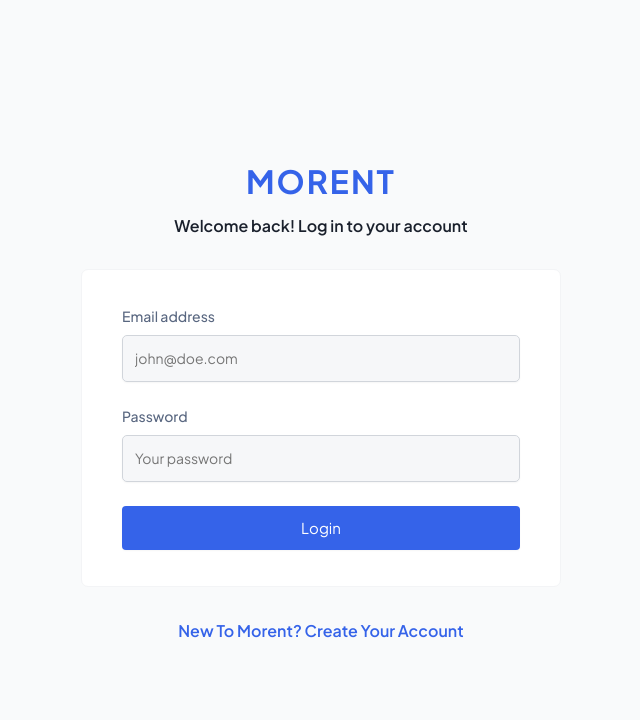
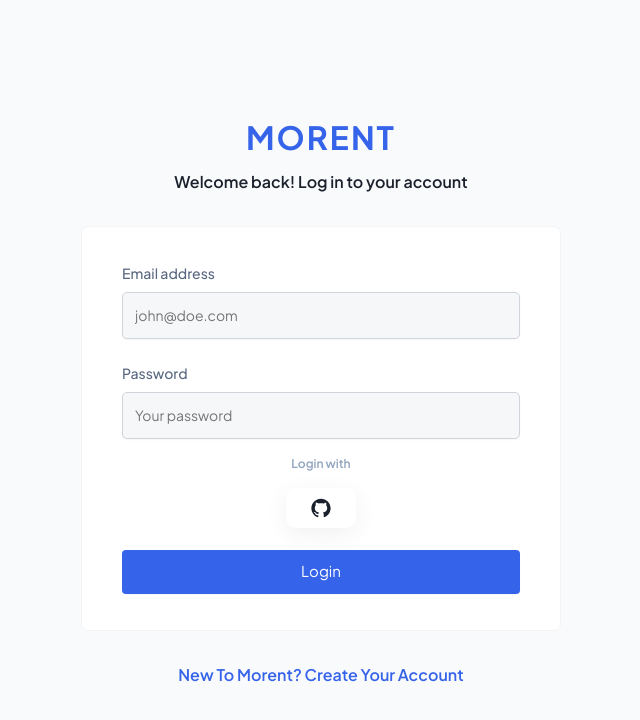
Before and after one commit to abolfazlcodes/morent, a React (Vite) app: page /login in a window 1280 px wide. Shown: the top 720 px of the page, without its empty margins (319-959 px from the left). Built offline with nearby package versions, Linux system fonts and the light colour scheme; no server answers.

Commit message:
add github login button

```diff
--- a/src/features/authentication/LoginForm.tsx
+++ b/src/features/authentication/LoginForm.tsx
@@ -8,6 +8,9 @@ import { useEffect } from "react";
 import { LoginFormProps } from "../../interfaces/auth.interface";
 import { useLogin } from "./useLogin";
 import SpinnerMini from "../../ui/SpinnerMini";
+
+import Heading from "../../ui/Heading";
+import LoginActionsWrapper from "../../ui/LoginActionsWrapper";
 
 function LoginForm() {
   const {
@@ -60,6 +63,12 @@ function LoginForm() {
           disabled={isLoading}
         />
       </FormRowVertical>
+
+      <Heading as='h6' color='grey'>
+        Login with
+      </Heading>
+      <LoginActionsWrapper />
+
       <FormRowVertical>
         <Button size='large' variation='primary' disabled={isLoading}>
           {!isLoading ? "Login" : <SpinnerMini />}
--- a/src/ui/Heading.tsx
+++ b/src/ui/Heading.tsx
@@ -75,6 +75,17 @@ const Heading = styled.h1`
       color: var(--color-grey-400);
     `}
 
+    ${(props) =>
+    props.as === "h6" &&
+    props.color === "grey" &&
+    css`
+      font-size: 1.2rem;
+      font-weight: 600;
+      color: var(--color-grey-400);
+      text-align: center;
+      margin: 0.5rem 0;
+    `}
+
   line-height: 1.4;
 
   @media screen and (max-width: 675px) {
--- /dev/null
+++ b/src/ui/LoginAction.tsx
@@ -0,0 +1,41 @@
+import styled, { css } from "styled-components";
+
+interface LoginActionProps {
+  children: React.ReactNode;
+  color: string;
+}
+
+type StylesLoginProps = {
+  color: string;
+};
+
+const StyledSpan = styled.button<StylesLoginProps>`
+  border: none;
+  display: inline-flex;
+  height: 4rem;
+  width: 7rem;
+  align-items: center;
+  justify-content: center;
+  cursor: pointer;
+  font-size: 2.2rem;
+  box-shadow: var(--shadow-md);
+  border-radius: 1rem;
+  background-color: var(--color-white);
+
+  ${(props) =>
+    props.color &&
+    css`
+      color: ${props.color};
+    `}
+
+  &:disabled {
+    background-color: var(--color-border);
+    cursor: not-allowed;
+  }
+`;
+
+function LoginAction({ children, color }: LoginActionProps) {
+  return <StyledSpan color={color}>{children}</StyledSpan>;
+}
+
+export default LoginAction;
--- /dev/null
+++ b/src/ui/LoginActionsWrapper.tsx
@@ -0,0 +1,28 @@
+import { AiOutlineGithub } from "react-icons/ai";
+import LoginAction from "./LoginAction";
+import styled from "styled-components";
+
+const Wrapper = styled.div`
+  padding: 1rem;
+  display: flex;
+  align-items: center;
+  justify-content: space-evenly;
+`;
+
+function LoginActionsWrapper() {
+  return (
+    <Wrapper>
+      {/* <LoginAction color='#54A6FF' disabled={true}>
+        <AiOutlineTwitter />
+      </LoginAction> */}
+      <LoginAction color='#1A202C'>
+        <AiOutlineGithub />
+      </LoginAction>
+      {/* <LoginAction color='#3563E9'>
+        <AiFillLinkedin />
+      </LoginAction> */}
+    </Wrapper>
+  );
+}
+
+export default LoginActionsWrapper;
```
